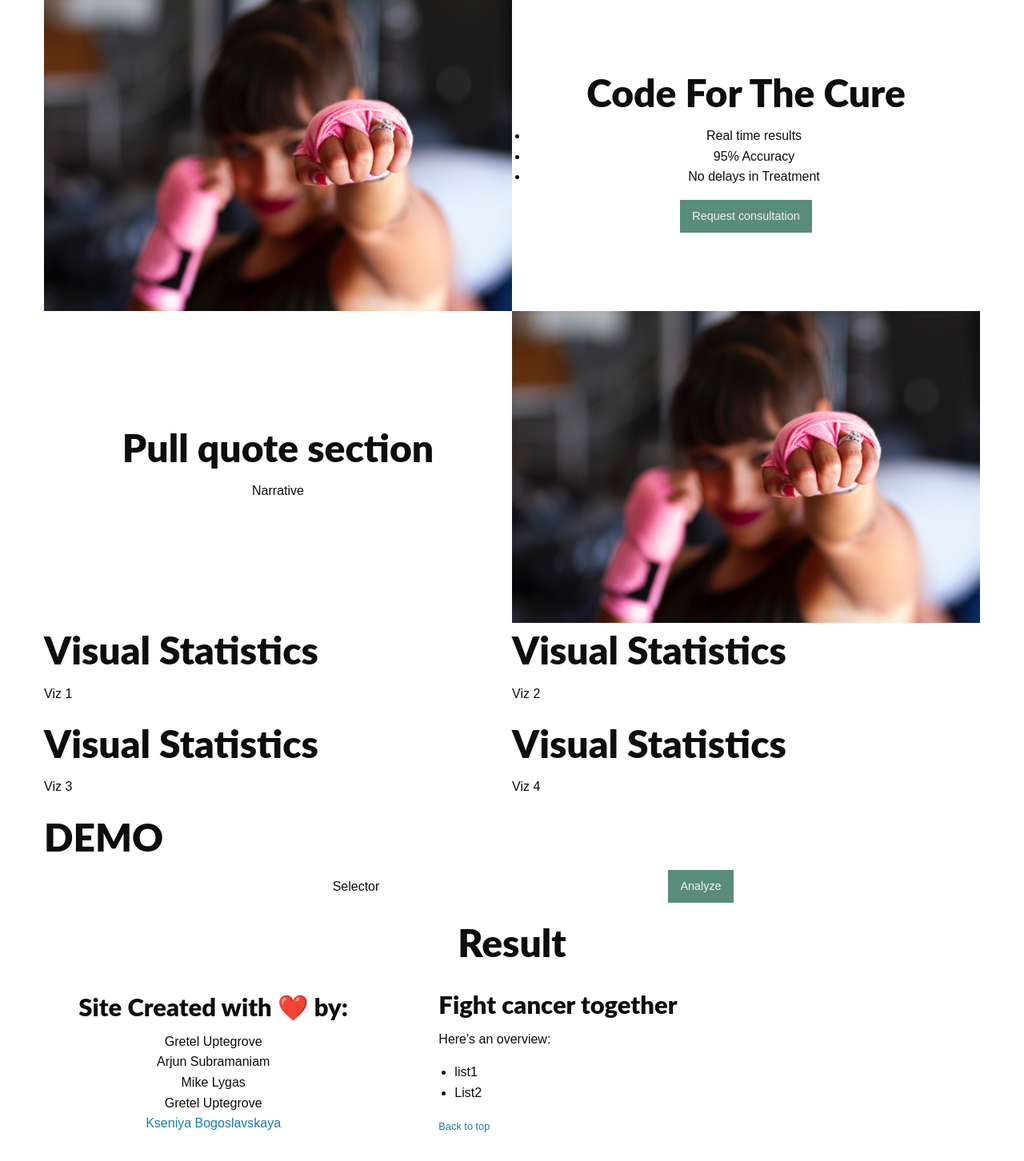
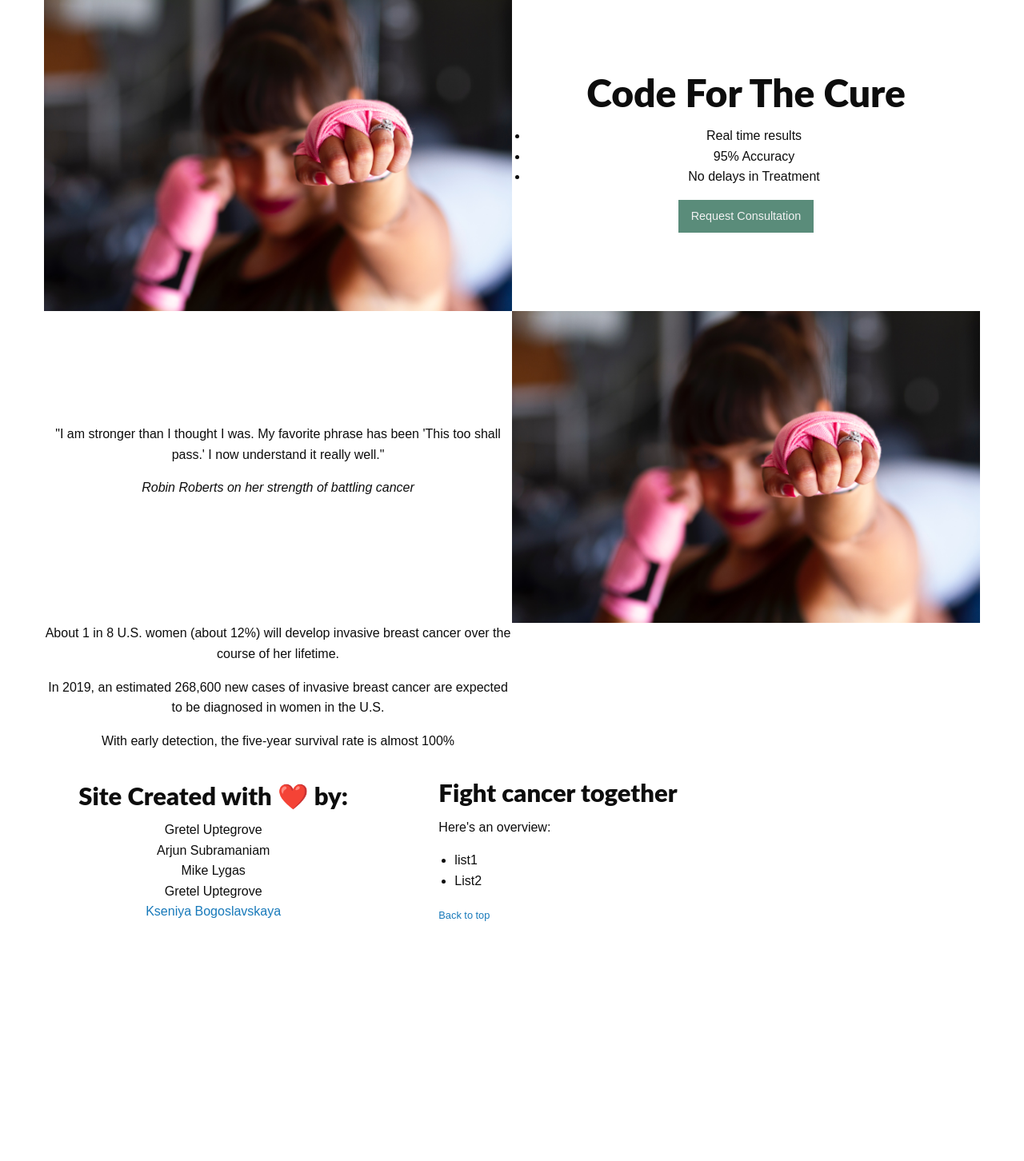
Before and after one commit to ChiqueCode/project_breast_cancer, a Flask app: page / in a window 1280 px wide. Shown: the part 89-1541 px from the top of the page at 80% size. After the commit the page ends 1241 px from the top, so only its background shows below. Run offline with Flask 2, Linux system fonts and the light colour scheme; some libraries are stand-ins or nearby versions.

Commit message:
🚧wip: added quote and statistics placeholder

```diff
--- a/templates/index.html
+++ b/templates/index.html
@@ -58,7 +58,7 @@
                 <li>95% Accuracy</li>
                 <li>No delays in Treatment</li>
               </ul>
-              <a href="/cta" class="button">Request consultation</a>
+              <a href="/cta" class="button">Request Consultation</a>
 
             </div>
           </div>
@@ -70,8 +70,8 @@
       <div class="grid-container">
         <div class="grid-x align-middle" id="banner">
           <div class="cell large-6 text-center">
-            <h1>Pull quote section</h1>
-            <p>Narrative</p>
+            <p>"I am stronger than I thought I was. My favorite phrase has been 'This too shall pass.' I now understand it really well."<p>
+            <p><em>Robin Roberts on her strength of battling cancer</em></p>
           </div>
           <div class="cell large-6">
             <img src="../static/images/main_img.jpg" alt="Site Banner" />
@@ -79,52 +79,23 @@
         </div>
       </div>
     </div>
-    <!-- Visual Statistic -->
 
-    <div class="viz-container">
+    <!-- Statistics -->
+
+    <div class="pull-container">
       <div class="grid-container">
         <div class="grid-x align-middle" id="banner">
-          <div class="cell large-6">
-            <h1>Visual Statistics</h1>
-            <p>Viz 1</p>
+          <div class="cell large-6 text-center">
+            <p>About 1 in 8 U.S. women (about 12%) will develop invasive breast cancer over the course of her lifetime.<p>
+            <p>In 2019, an estimated 268,600 new cases of invasive breast cancer are expected to be diagnosed in women in the U.S.</p>
+            <p>With early detection, the five-year survival rate is almost 100%</p>
           </div>
           <div class="cell large-6">
-            <h1>Visual Statistics</h1>
-            <p>Viz 2</p>
-          </div>
-          <div class="cell large-6">
-            <h1>Visual Statistics</h1>
-            <p>Viz 3</p>
-          </div>
-
-          <div class="cell large-6">
-            <h1>Visual Statistics</h1>
-            <p>Viz 4</p>
           </div>
         </div>
       </div>
     </div>
 
-
-    <!-- Demo -->
-    <div class="demo-container">
-      <div class="grid-container">
-        <div class="grid-x align-middle" id="banner">
-          <div class="cell large-12">
-            <h1>DEMO</h1>
-          </div>
-          <div class="cell large-8 text-center">
-            <p>Selector</p>
-          </div>
-          <div class="cell large-4">
-            <button class="button">Analyze</button>
-          </div>
-          <div class="cell large-12 text-center">
-            <h1>Result</h1>
-          </div>
-        </div>
-      </div>
-    </div>
 
     <!-- Footer -->
     <footer class="grid-x grid-padding-x grid-padding-y align-middle">
```
